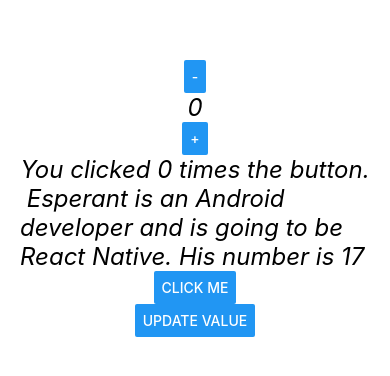
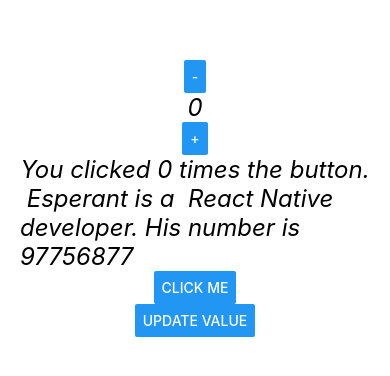
Before and after one commit to esperantgada/React-native, a React Native app in the folder demo/: screen / in a window 390 px wide. Shown: the part 224-600 px from the top of the page. Built offline with nearby package versions, Linux system fonts and the light colour scheme.

Commit message:
Change text

```diff
--- a/demo/App.js
+++ b/demo/App.js
@@ -28,7 +28,7 @@
 function App () {
 
   const [count, setCount] = useState(() => countInitial())
-  const [session, setSession]= useState({number: 17, title: 'React Native'})
+  const [session, setSession]= useState({number: 97756877, title: 'React Native'})
   const [name, setName] = useState('Esperant')
 
   function decrementCount(){
@@ -55,7 +55,7 @@
       <Text style={styles.text}>You clicked {count} times the button.</Text>
 
 
-      <Text style={styles.text}> {name} is an Android developer and is going to be {session.title}. His number is {session.number}</Text>
+      <Text style={styles.text}> {name} is a  {session.title} developer. His number is {session.number}</Text>
       <Button title='Click me' onPress={()=> {Linking.openURL('https://www.youtube.com/watch?v=ANdSdIlgsEw&list=PL8kfZyp--gEXs4YsSLtB3KqDtdOFHMjWZ')}}></Button>
       <Button title='Update value' onPress={handleUpdate} style= {styles.buttons}></Button>
     </View>
```
